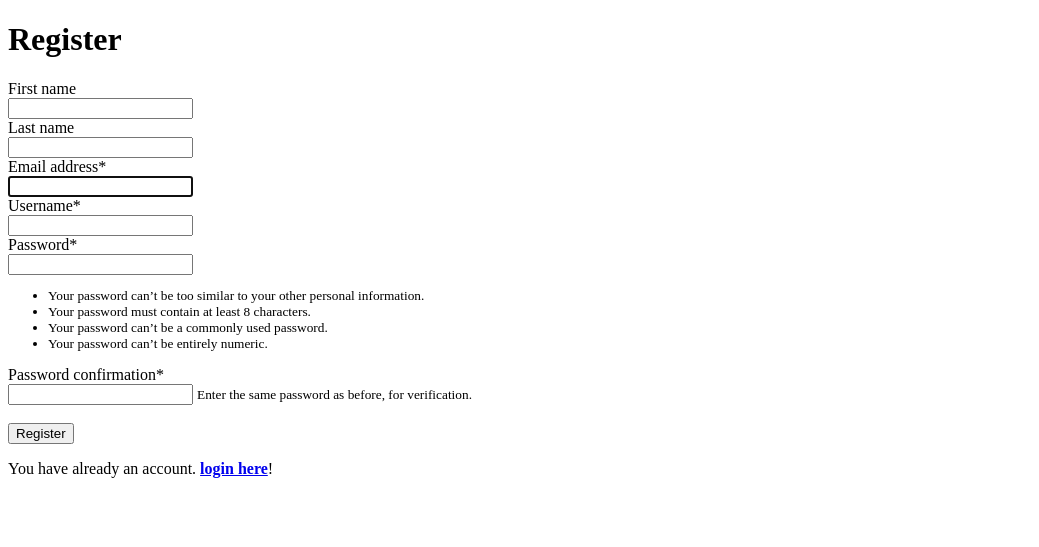
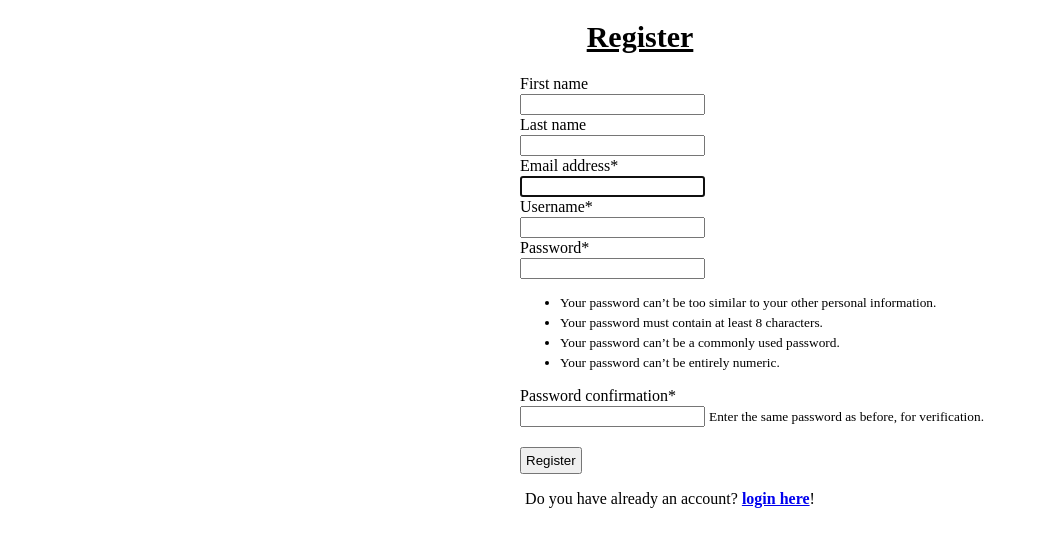
Before and after one commit to komal7023/HelpRecruiter1, a Django app: page /register/ in a window 1280 px wide. Shown: the top 547 px of the page, without its empty margins (0-1039 px from the left). Run offline with Django 4.2, Linux system fonts and the light colour scheme; some libraries are stand-ins or nearby versions.

Commit message:
added code in forms.py

```diff
--- a/recruitment/forms.py
+++ b/recruitment/forms.py
@@ -1,3 +1,4 @@
+import pdb
 from django import forms
 from .models import JobApplication, User
 from django.contrib.auth.forms import AuthenticationForm
@@ -23,9 +24,13 @@ class CustomUserChangeForm(UserChangeForm):
 
 class ApplicantForm(forms.ModelForm):
     def __init__(self, **kwargs):
+        user = kwargs.get('user')
 
         self.base_fields['user'].initial = kwargs.pop('user', None)
         self.base_fields['job_description'].initial = kwargs.pop('job_description', None)
+        self.base_fields['first_name'].initial = user.first_name if user else None
+        self.base_fields['last_name'].initial = user.last_name if user else None
+
 
         super(ApplicantForm, self).__init__(**kwargs)
         print(self.fields)
@@ -44,7 +49,14 @@ class ApplicantForm(forms.ModelForm):
         fields = "__all__"
 
     def save(self, commit=True, *args, **kwargs):
+        first_name = self.cleaned_data.pop("first_name")
+        last_name = self.cleaned_data.pop("last_name")
+        user = User.objects.get(id=self.cleaned_data.get("user").id)
+        user.first_name = first_name
+        user.last_name = last_name
+        user.save()
         m = super(ApplicantForm, self).save(commit=False, *args, **kwargs)
+
         if commit:
             m.save()
         return m
--- a/recruitment/templates/application_form.html
+++ b/recruitment/templates/application_form.html
@@ -10,7 +10,7 @@
 <body>
     <h2 style="text-align: center; color: rgb(4, 27, 90); text-decoration: underline; padding-bottom: 25px;">Application Form</h2>
     {%block content%}
-    <form  method="POST" enctype="multipart/form-data" style="margin-left: 37vw; width: 70vw; text-align: justify;">
+    <form  method="POST" enctype="multipart/form-data" style="margin-left: 37vw; width: 70vw; text-align: justify; line-height: 30px;">
     {% csrf_token %}
         <table>
             {{form.job_description}}
--- a/recruitment/templates/login.html
+++ b/recruitment/templates/login.html
@@ -24,7 +24,7 @@
 </head>
 <body>
 <h2>Login </h2>
-<form method="post" style="margin-left: 40vw; ">
+<form method="post" style="margin-left: 40vw; line-height: 25px; ">
     {%load crispy_forms_tags %}
     {% csrf_token %}
     {{ form|crispy }}
@@ -32,7 +32,7 @@
     <button type="submit" style="cursor: pointer; padding: 4px;" class="login">Login</button>
 
 </form>
-<br>
+
 <p>Don't have an account? <a href="/register" target="blank" style="cursor: pointer;"><strong>register
         here</strong></a>!</p>
 
--- a/recruitment/templates/register.html
+++ b/recruitment/templates/register.html
@@ -1,41 +1,53 @@
-
 <!DOCTYPE html>
 <html lang="en">
+
 <head>
     <meta charset="UTF-8">
     <meta http-equiv="X-UA-Compatible" content="IE=edge">
     <meta name="viewport" content="width=device-width, initial-scale=1.0">
     <title>Document</title>
     <script src="https://ajax.googleapis.com/ajax/libs/jquery/3.6.0/jquery.min.js"></script>
+    <style>
+        h1{
+            font-size: 30px;
+            text-decoration: underline;
+            text-align: center;
+        }
+        p{
+            text-align: center;
+            margin-left: 60px;
+        }
+    </style>
 
 </head>
+
 <body>
     {% block content %}
-
-
-
     <div class="container py-5">
         <h1>Register</h1>
-	<form method="POST" action="{% url 'register' %}">
+        <form method="POST" action="{% url 'register' %}" style="margin-left: 40vw; line-height: 20px;">
             {%load crispy_forms_tags %}
             {% csrf_token %}
 
             {{ form|crispy }}
 
             <br>
-		<button class="register" type="submit" style="cursor: pointer;">Register</button>
-        <p>You have already an account. <a href="/login" target="blank" style="cursor: pointer;"><strong>login
+            <button class="register" type="submit" style="cursor: pointer; padding: 4px;">Register</button>
+
+        </form>
+
+        <p>Do you have already an account? <a href="/login" style="cursor: pointer;"><strong>login
             here</strong></a>!</p>
-	</form>
 
     </div>
 
     {% endblock %}
 </body>
+
 </html>
 <script>
-    $(document).ready(function(){
-        $(".register").click( function() {
+    $(document).ready(function () {
+        $(".register").click(function () {
             window.alert("Your account has been created succesfully!");
         });
 
```
Also changed, not shown: db.sqlite3, media/Documents/Screenshot_from_2022-09-07_17-57-48_7pQ9uNj.png (added), media/Documents/Screenshot_from_2022-09-08_11-25-35.png (added), media/Documents/Screenshot_from_2022-09-08_11-27-08_IK0olx0.png (added), media/Documents/Screenshot_from_2022-09-08_11-45-55.png (added), media/Documents/Screenshot_from_2022-09-08_11-45-55_KOtFBov.png (added), media/Documents/Screenshot_from_2022-09-08_11-45-55_wh3kZOm.png (added), media/Documents/Screenshot_from_2022-09-08_11-47-05_gZ1NSR2.png (added), media/Documents/Screenshot_from_2022-09-08_11-47-05_n0QmqWl.png (added), media/Documents/Screenshot_from_2022-09-09_13-33-46_oNq2w3N.png (added), recruitment/views.py (line endings or trailing spaces). Lines whose indentation alone changed are shown as unchanged.
